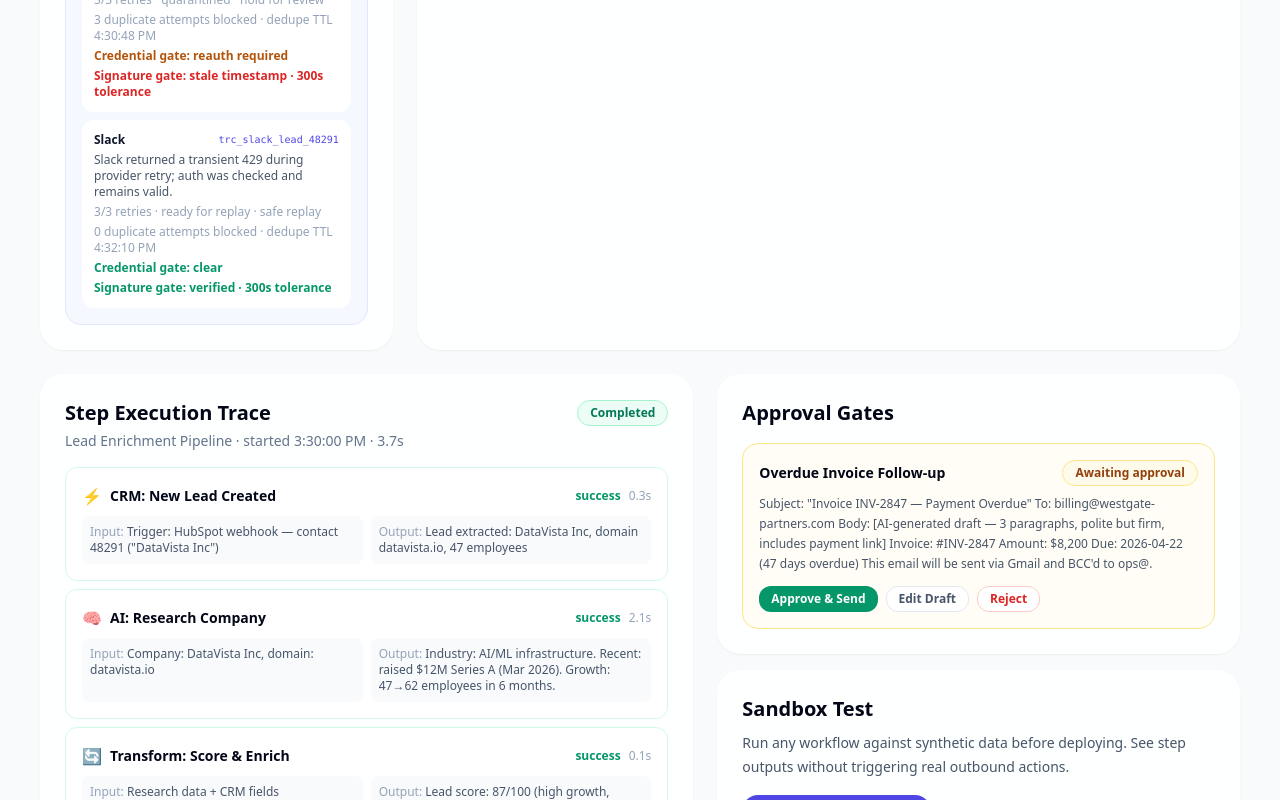
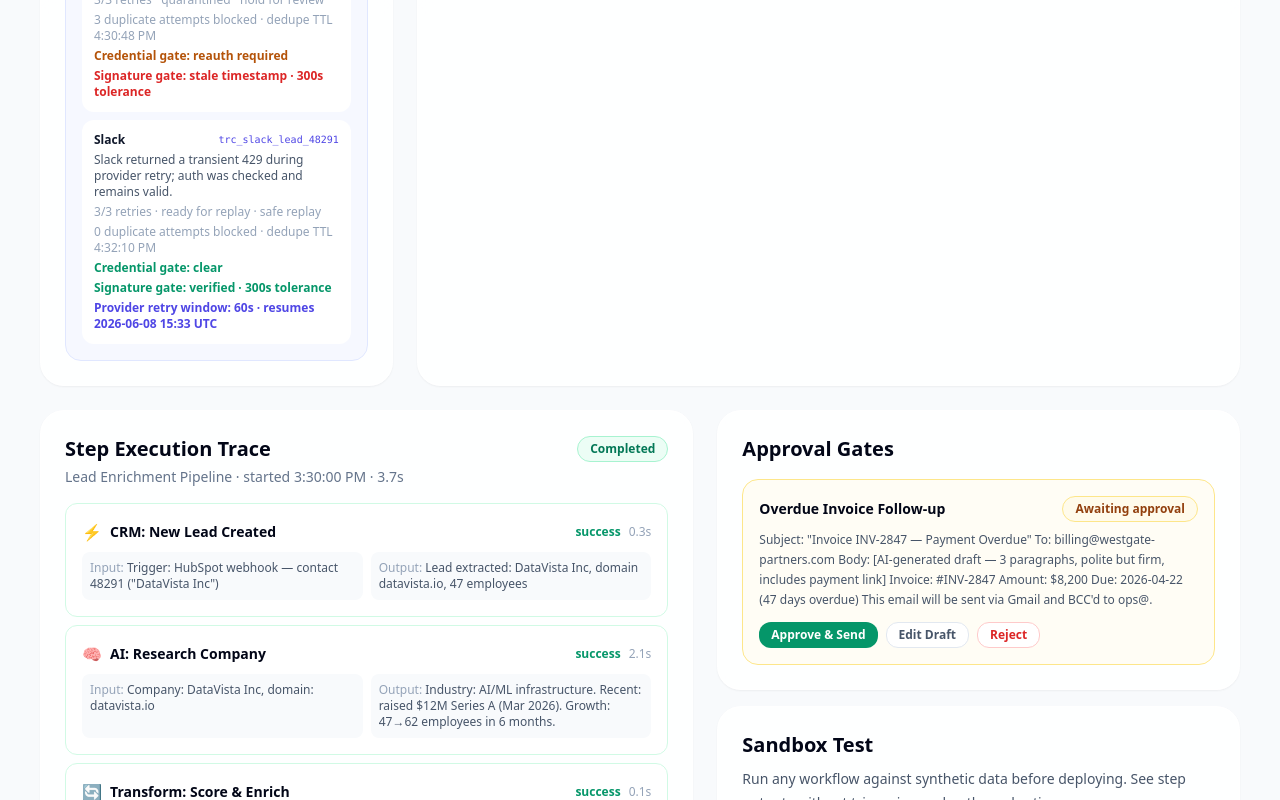
Before and after one commit to tensorgarden/workflow-automation-ops-studio, a Next.js app: page / in a window 1280 px wide. Shown: the part 1786-2586 px from the top of the page. Built offline with nearby package versions, Linux system fonts and the light colour scheme.

Commit message:
Honor provider retry windows

```diff
--- a/src/app/page.tsx
+++ b/src/app/page.tsx
@@ -153,6 +153,11 @@ export default function Home() {
                   <p className={`mt-1 font-semibold ${event.signatureVerification.status === "verified" ? "text-emerald-600" : "text-red-600"}`}>
                     Signature gate: {event.signatureVerification.status.replace(/_/g, " ")} · {event.signatureVerification.toleranceSeconds}s tolerance
                   </p>
+                  {event.rateLimitRecovery && (
+                    <p className="mt-1 font-semibold text-indigo-600">
+                      Provider retry window: {event.rateLimitRecovery.retryAfterSeconds}s · resumes {formatIsoMinute(event.rateLimitRecovery.retryNotBefore)}
+                    </p>
+                  )}
                 </div>
               ))}
             </div>
--- a/src/lib/demo-data.ts
+++ b/src/lib/demo-data.ts
@@ -207,6 +207,10 @@ export const demoWebhookRecovery: WebhookRecoveryEvent[] = [
     signatureVerification: {
       status: "verified", signedAt: "2026-06-08T15:30:01Z", checkedAt: "2026-06-08T15:30:04Z",
       toleranceSeconds: 300, evidence: "Slack signing-secret verification passed within the accepted timestamp tolerance."
+    },
+    rateLimitRecovery: {
+      retryAfterSeconds: 60, retryNotBefore: "2026-06-08T15:33:10Z",
+      evidence: "Slack HTTP 429 returned Retry-After: 60; replay stayed paused until the provider window elapsed."
     }
   }
 ];
--- a/src/lib/types.ts
+++ b/src/lib/types.ts
@@ -71,6 +71,9 @@ export interface WebhookRecoveryEvent {
     status: WebhookSignatureStatus; signedAt: string; checkedAt: string;
     toleranceSeconds: number; evidence: string;
   };
+  rateLimitRecovery?: {
+    retryAfterSeconds: number; retryNotBefore: string; evidence: string;
+  };
 }
 
 export interface CostSummary {
```
Also changed, not shown: 1 other file (tests, documents, lock files or other folders).
